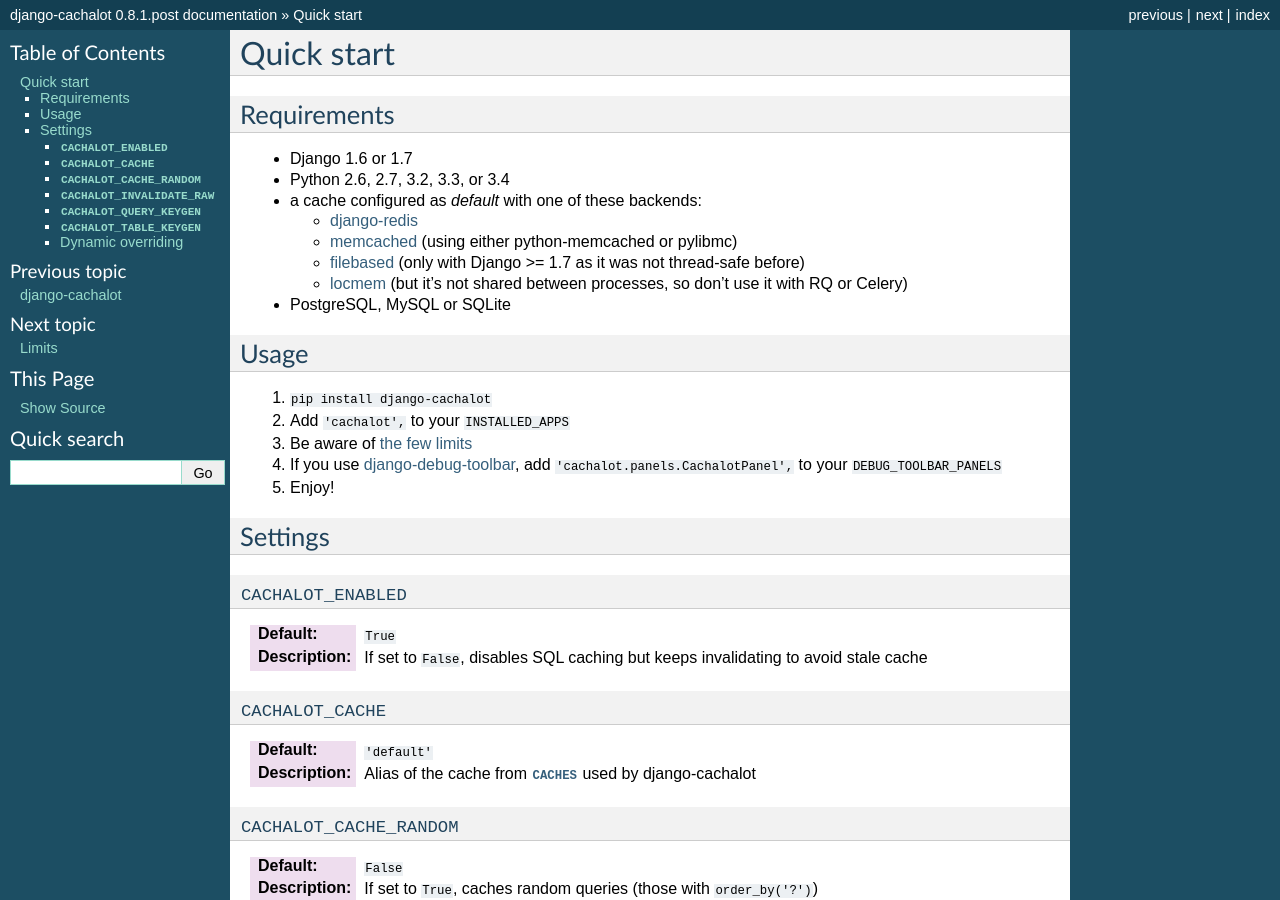
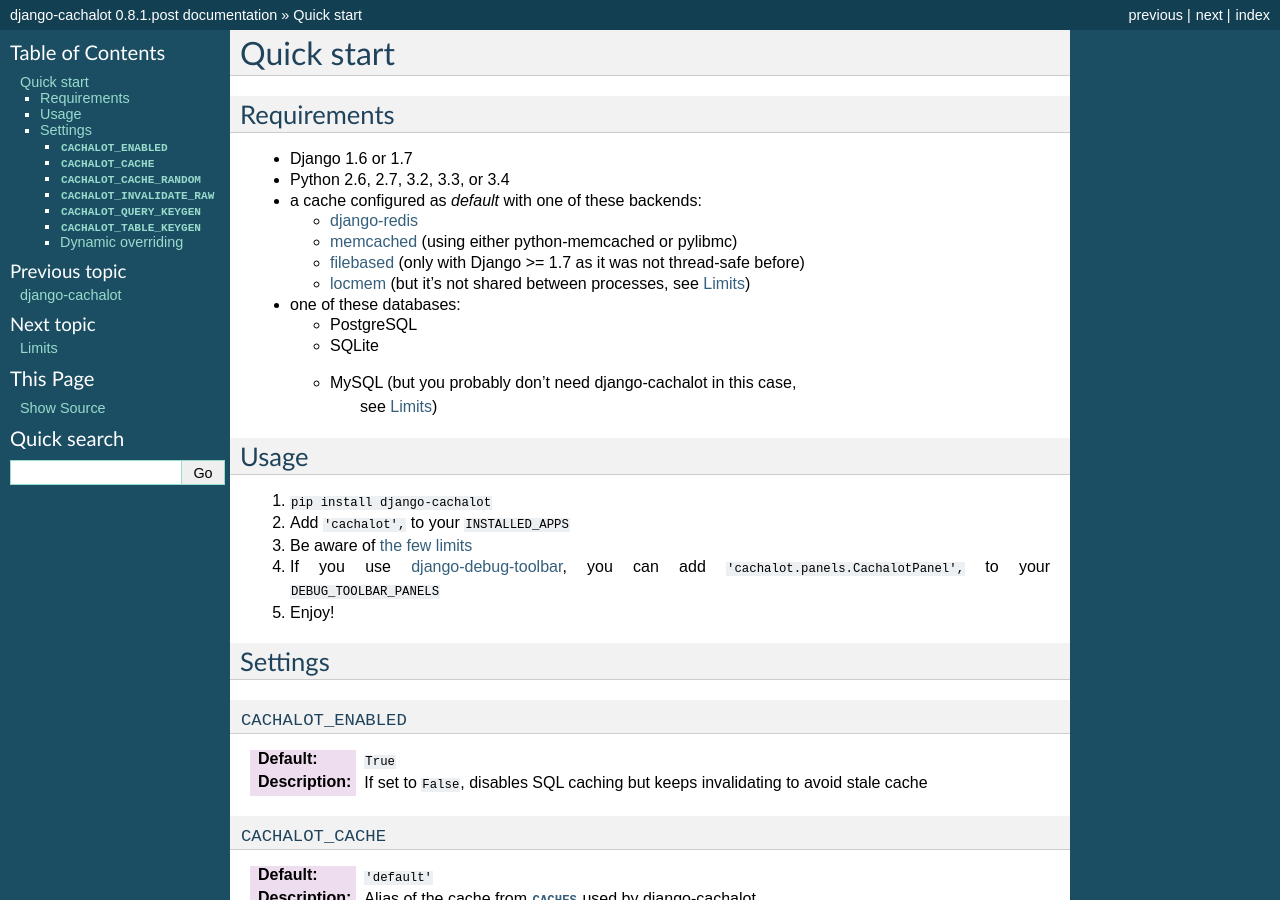
Before and after one commit to noripyt/django-cachalot, a Sphinx documentation site: the page built from docs/quickstart.rst, in a window 1280 px wide and 900 px high. Built offline with Sphinx 7.4.7, drawn with Linux system fonts in a browser that asks for light colours; pages that are not in the unit, such as notebooks, are missing from menus.

```diff
--- a/docs/quickstart.rst
+++ b/docs/quickstart.rst
@@ -14,9 +14,14 @@ Requirements
   - `filebased <https://docs.djangoproject.com/en/1.7/topics/cache/#filesystem-caching>`_
     (only with Django >= 1.7 as it was not thread-safe before)
   - `locmem <https://docs.djangoproject.com/en/1.7/topics/cache/#local-memory-caching>`_
-    (but it’s not shared between processes, so don’t use it with RQ or Celery)
+    (but it’s not shared between processes, see :ref:`Limits`)
 
-- PostgreSQL, MySQL or SQLite
+- one of these databases:
+
+  - PostgreSQL
+  - SQLite
+  - MySQL (but you probably don’t need django-cachalot in this case,
+           see :ref:`Limits`)
 
 Usage
 .....
@@ -26,7 +31,8 @@ Usage
 #. Be aware of :ref:`the few limits <limits>`
 #. If you use
    `django-debug-toolbar <https://github.com/django-debug-toolbar/django-debug-toolbar>`_,
-   add ``'cachalot.panels.CachalotPanel',`` to your ``DEBUG_TOOLBAR_PANELS``
+   you can add ``'cachalot.panels.CachalotPanel',``
+   to your ``DEBUG_TOOLBAR_PANELS``
 #. Enjoy!
 
 
```
Also changed, not shown: docs/limits.rst (+11 -0 lines).
